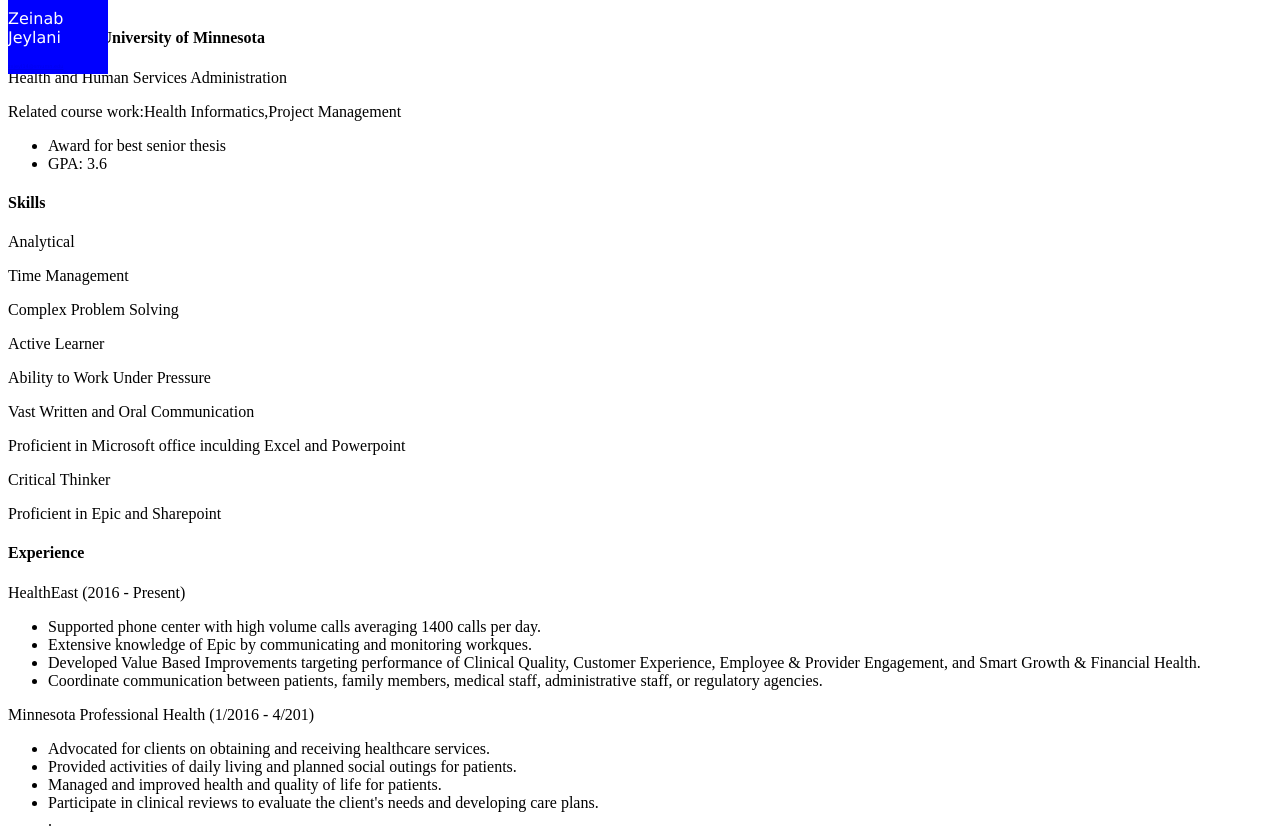
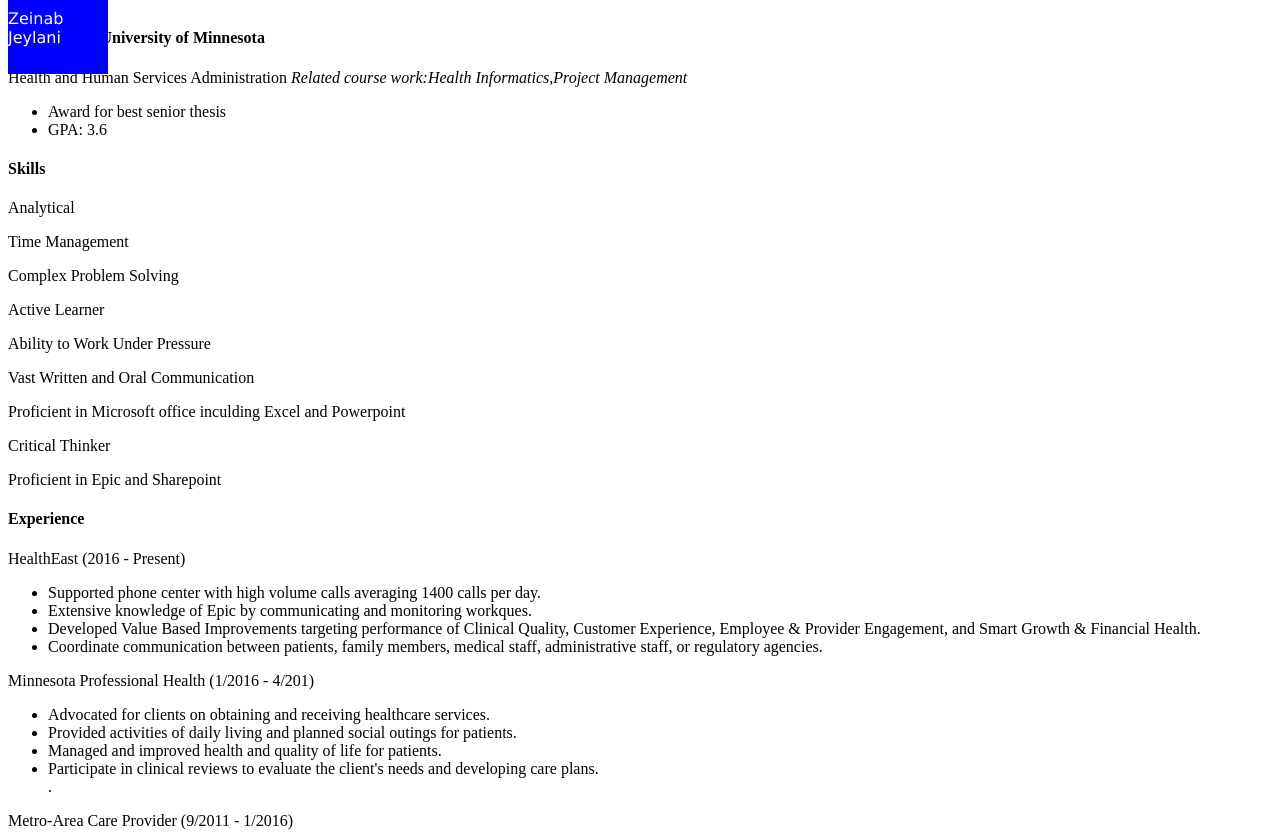
Before and after one commit to zeinab10/zeinab10.github.io, a plain HTML site: page index.html in a window 1280 px wide. Shown: the top 833 px of the page. Drawn offline with Linux system fonts and the light colour scheme.

Commit message:
italicized text

```diff
--- a/index.html
+++ b/index.html
@@ -13,7 +13,7 @@
         <div class="right">
            <h4>Saint Mary's University of Minnesota</h4>
           <h>Health and Human Services Administration</h>
-            <p>Related course work:Health Informatics,Project Management</p>
+            <I>Related course work:Health Informatics,Project Management</I>
             <ul>
                 <li>Award for best senior thesis</li>
                 <li>GPA: 3.6</li>
```
